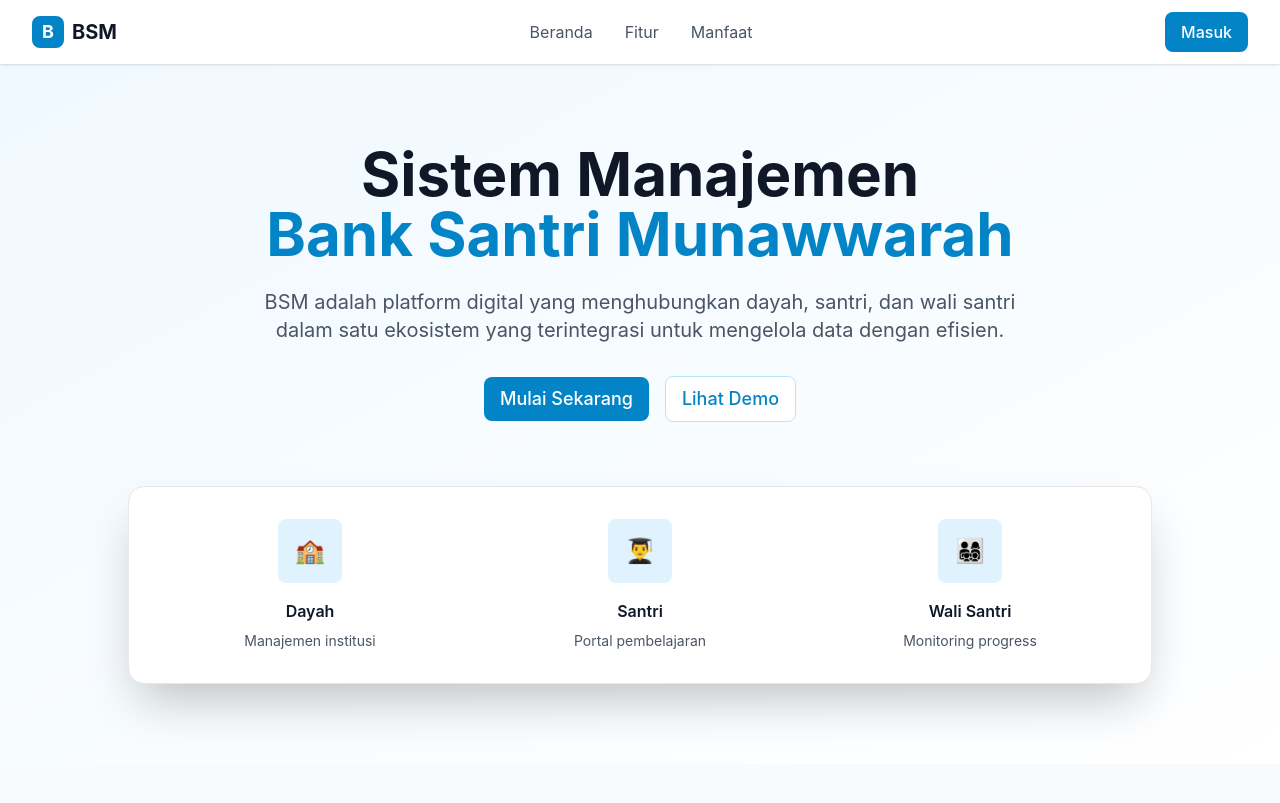
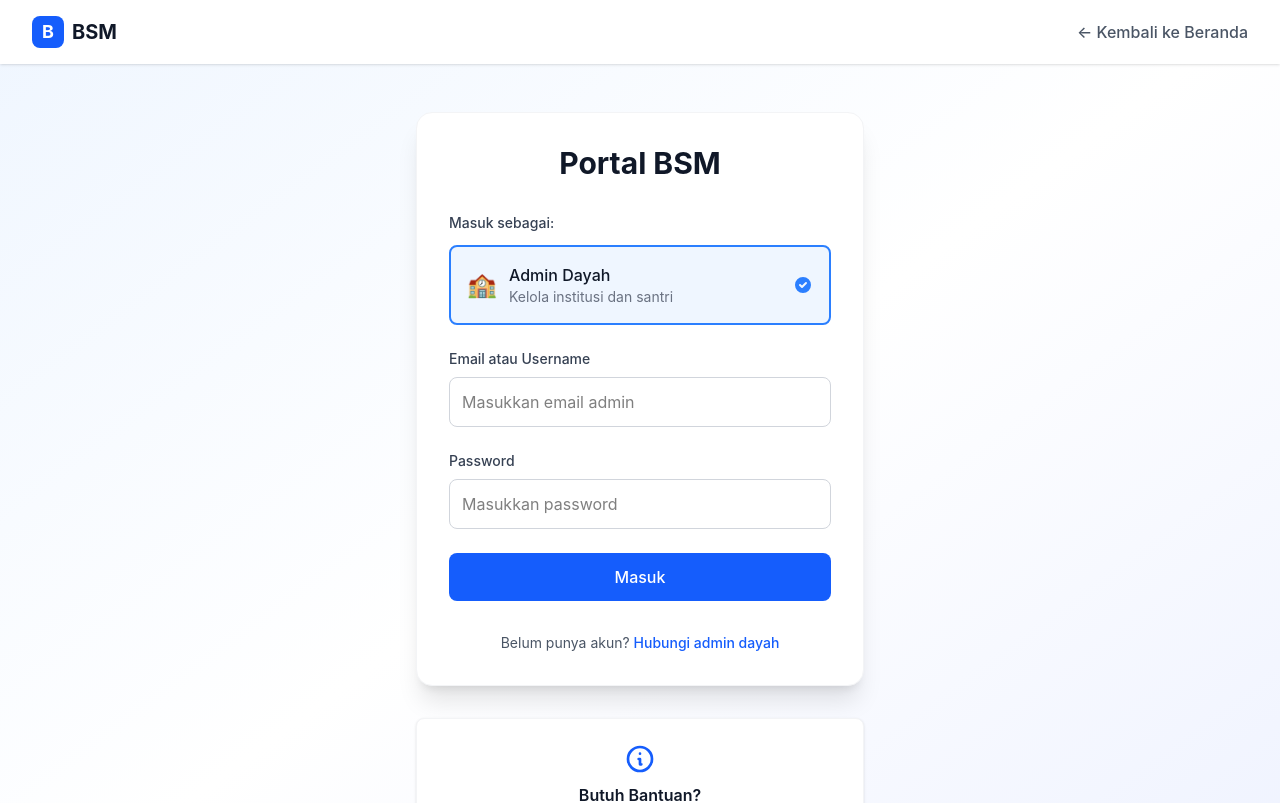
Before and after one commit to wahid212/bsm, a React (Vite) app: page /bsm-landing-page/login in a window 1280 px wide. Shown: the top 803 px of the page. Built offline with nearby package versions, Linux system fonts and the light colour scheme.

Commit message:
login page

```diff
--- a/components/Header.tsx
+++ b/components/Header.tsx
@@ -1,4 +1,5 @@
 import React from 'react';
+import { Link } from 'react-router-dom';
 
 const Header: React.FC = () => {
   return (
@@ -31,9 +32,12 @@ const Header: React.FC = () => {
 
           {/* Login Button */}
           <div className="flex items-center space-x-4">
-            <button className="btn-primary">
+            <Link
+              to="/login"
+              className="bg-blue-600 hover:bg-blue-700 text-white font-medium py-2 px-4 rounded-lg transition-colors duration-200"
+            >
               Masuk
-            </button>
+            </Link>
           </div>
         </div>
       </div>
--- a/package.json
+++ b/package.json
@@ -11,13 +11,15 @@
   },
   "dependencies": {
     "react": "^19.1.0",
-    "react-dom": "^19.1.0"
+    "react-dom": "^19.1.0",
+    "react-router-dom": "^7.6.3"
   },
   "devDependencies": {
     "@eslint/js": "^9.29.0",
     "@tailwindcss/vite": "^4.1.11",
     "@types/react": "^19.1.8",
     "@types/react-dom": "^19.1.6",
+    "@types/react-router-dom": "^5.3.3",
     "@vitejs/plugin-react": "^4.5.2",
     "autoprefixer": "^10.4.21",
     "eslint": "^9.29.0",
--- a/src/App.tsx
+++ b/src/App.tsx
@@ -1,18 +1,16 @@
-import Header from "../components/Header";
-import Hero from "../components/Hero";
-import Features from "../components/Features";
-import Footer from "../components/Footer";
-import Benefits from "../components/Benefits";
+
+import { BrowserRouter as Router, Routes, Route } from 'react-router-dom';
+import LandingPage from './pages/LandingPage';
+import LoginPage from './pages/LoginPage';
 
 function App() {
   return (
-    <div className="min-h-screen bg-white">
-      <Header />
-      <Hero />
-      <Features />
-      <Benefits />
-      <Footer />
-    </div>
+    <Router basename="/bsm-landing-page">
+      <Routes>
+        <Route path="/" element={<LandingPage />} />
+        <Route path="/login" element={<LoginPage />} />
+      </Routes>
+    </Router>
   );
 }
 
--- /dev/null
+++ b/src/pages/LandingPage.tsx
@@ -0,0 +1,20 @@
+import React from 'react';
+import Hero from '../../components/Hero';
+import Features from '../../components/Features';
+import Benefits from '../../components/Benefits';
+import Footer from '../../components/Footer';
+import Header from '../../components/Header';
+
+const LandingPage: React.FC = () => {
+  return (
+    <div className="min-h-screen bg-white">
+      <Header />
+      <Hero />
+      <Features />
+      <Benefits />
+      <Footer />
+    </div>
+  );
+};
+
+export default LandingPage;
--- /dev/null
+++ b/src/pages/LoginPage.tsx
@@ -0,0 +1,227 @@
+import React, { useState } from 'react';
+import { Link } from 'react-router-dom';
+
+const LoginPage: React.FC = () => {
+  const [userType, setUserType] = useState<'dayah' | 'santri' | 'wali'>('dayah');
+  const [formData, setFormData] = useState({
+    email: '',
+    password: '',
+    rememberMe: false
+  });
+
+  const handleInputChange = (e: React.ChangeEvent<HTMLInputElement>) => {
+    const { name, value, type, checked } = e.target;
+    setFormData(prev => ({
+      ...prev,
+      [name]: type === 'checkbox' ? checked : value
+    }));
+  };
+
+  const handleSubmit = (e: React.FormEvent) => {
+    e.preventDefault();
+    // Implementasi login logic di sini
+  };
+
+  const userTypes = [
+    {
+      id: 'dayah',
+      label: 'Admin Dayah',
+      icon: '🏫',
+      description: 'Kelola institusi dan santri'
+    },
+    // {
+    //   id: 'santri',
+    //   label: 'Santri',
+    //   icon: '👨‍🎓',
+    //   description: 'Akses portal pembelajaran'
+    // },
+    // {
+    //   id: 'wali',
+    //   label: 'Wali Santri',
+    //   icon: '👨‍👩‍👧‍👦',
+    //   description: 'Monitor progress anak'
+    // }
+  ];
+
+  return (
+    <div className="min-h-screen bg-gradient-to-br from-blue-50 via-white to-indigo-50">
+      {/* Header */}
+      <header className="bg-white shadow-sm">
+        <div className="max-w-7xl mx-auto px-4 sm:px-6 lg:px-8">
+          <div className="flex justify-between items-center h-16">
+            <Link to="/" className="flex items-center space-x-2">
+              <div className="w-8 h-8 bg-blue-600 rounded-lg flex items-center justify-center">
+                <span className="text-white font-bold text-lg">B</span>
+              </div>
+              <span className="text-xl font-bold text-gray-900">BSM</span>
+            </Link>
+
+            <Link
+              to="/"
+              className="text-gray-600 hover:text-blue-600 transition-colors font-medium"
+            >
+              ← Kembali ke Beranda
+            </Link>
+          </div>
+        </div>
+      </header>
+
+      {/* Main Content */}
+      <div className="flex items-center justify-center px-4 sm:px-6 lg:px-8 py-12">
+        <div className="max-w-md w-full space-y-8">
+
+          {/* Login Card */}
+          <div className="bg-white rounded-2xl shadow-xl p-8 border border-gray-100">
+            {/* Title */}
+            <div className="text-center mb-8">
+              <h2 className="text-3xl font-bold text-gray-900 mb-2">
+                Portal BSM
+              </h2>
+              {/* <p className="text-gray-600">
+                Pilih tipe pengguna dan masuk ke akun Anda
+              </p> */}
+            </div>
+
+            {/* User Type Selection */}
+            <div className="mb-6">
+              <label className="block text-sm font-medium text-gray-700 mb-3">
+                Masuk sebagai:
+              </label>
+              <div className="grid grid-cols-1 gap-3">
+                {userTypes.map((type) => (
+                  <label
+                    key={type.id}
+                    className={`flex items-center p-4 border-2 rounded-lg cursor-pointer transition-all ${
+                      userType === type.id
+                        ? 'border-blue-500 bg-blue-50'
+                        : 'border-gray-200 hover:border-gray-300'
+                    }`}
+                  >
+                    <input
+                      type="radio"
+                      name="userType"
+                      value={type.id}
+                      checked={userType === type.id}
+                      onChange={(e) => setUserType(e.target.value as any)}
+                      className="sr-only"
+                    />
+                    <div className="flex items-center flex-1">
+                      <span className="text-2xl mr-3">{type.icon}</span>
+                      <div>
+                        <div className="font-medium text-gray-900">{type.label}</div>
+                        <div className="text-sm text-gray-500">{type.description}</div>
+                      </div>
+                    </div>
+                    {userType === type.id && (
+                      <div className="text-blue-500">
+                        <svg className="w-5 h-5" fill="currentColor" viewBox="0 0 20 20">
+                          <path fillRule="evenodd" d="M10 18a8 8 0 100-16 8 8 0 000 16zm3.707-9.293a1 1 0 00-1.414-1.414L9 10.586 7.707 9.293a1 1 0 00-1.414 1.414l2 2a1 1 0 001.414 0l4-4z" clipRule="evenodd" />
+                        </svg>
+                      </div>
+                    )}
+                  </label>
+                ))}
+              </div>
+            </div>
+
+            {/* Login Form */}
+            <form onSubmit={handleSubmit} className="space-y-6">
+              {/* Email */}
+              <div>
+                <label htmlFor="email" className="block text-sm font-medium text-gray-700 mb-2">
+                  Email atau Username
+                </label>
+                <input
+                  id="email"
+                  name="email"
+                  type="email"
+                  required
+                  value={formData.email}
+                  onChange={handleInputChange}
+                  className="w-full px-3 py-3 border border-gray-300 rounded-lg focus:outline-none focus:ring-2 focus:ring-blue-500 focus:border-transparent transition-colors"
+                  placeholder={`Masukkan email ${userType === 'dayah' ? 'admin' : userType === 'santri' ? 'santri' : 'wali santri'}`}
+                />
+              </div>
+
+              {/* Password */}
+              <div>
+                <label htmlFor="password" className="block text-sm font-medium text-gray-700 mb-2">
+                  Password
+                </label>
+                <input
+                  id="password"
+                  name="password"
+                  type="password"
+                  required
+                  value={formData.password}
+                  onChange={handleInputChange}
+                  className="w-full px-3 py-3 border border-gray-300 rounded-lg focus:outline-none focus:ring-2 focus:ring-blue-500 focus:border-transparent transition-colors"
+                  placeholder="Masukkan password"
+                />
+              </div>
+
+              {/* Remember Me & Forgot Password */}
+              {/* <div className="flex items-center justify-between">
+                <label className="flex items-center">
+                  <input
+                    name="rememberMe"
+                    type="checkbox"
+                    checked={formData.rememberMe}
+                    onChange={handleInputChange}
+                    className="h-4 w-4 text-blue-600 focus:ring-blue-500 border-gray-300 rounded"
+                  />
+                  <span className="ml-2 text-sm text-gray-700">Ingat saya</span>
+                </label>
+
+                <a href="#" className="text-sm text-blue-600 hover:text-blue-500 transition-colors">
+                  Lupa password?
+                </a>
+              </div> */}
+
+              {/* Submit Button */}
+              <button
+                type="submit"
+                className="w-full bg-blue-600 hover:bg-blue-700 text-white font-medium py-3 px-4 rounded-lg transition-colors duration-200 focus:outline-none focus:ring-2 focus:ring-blue-500 focus:ring-offset-2"
+              >
+                Masuk
+              </button>
+            </form>
+
+            {/* Footer */}
+            <div className="mt-8 text-center">
+              <p className="text-sm text-gray-600">
+                Belum punya akun?{' '}
+                <a href="#" className="text-blue-600 hover:text-blue-500 font-medium transition-colors">
+                  Hubungi admin dayah
+                </a>
+              </p>
+            </div>
+          </div>
+
+          {/* Info Card */}
+          <div className="bg-white rounded-lg shadow-sm p-6 border border-gray-100">
+            <div className="text-center">
+              <div className="text-blue-600 mb-2">
+                <svg className="w-8 h-8 mx-auto" fill="none" stroke="currentColor" viewBox="0 0 24 24">
+                  <path strokeLinecap="round" strokeLinejoin="round" strokeWidth={2} d="M13 16h-1v-4h-1m1-4h.01M21 12a9 9 0 11-18 0 9 9 0 0118 0z" />
+                </svg>
+              </div>
+              <h3 className="font-semibold text-gray-900 mb-1">Butuh Bantuan?</h3>
+              <p className="text-sm text-gray-600 mb-3">
+                Jika mengalami kesulitan login, hubungi tim support kami.
+              </p>
+              <a
+                href="#"
+                className="text-sm text-blue-600 hover:text-blue-500 font-medium transition-colors"
+              >
+                Hubungi Support →
+              </a>
+            </div>
+          </div>
+        </div>
+      </div>
+    </div>
+  );
+};
+
+export default LoginPage;
```
Also changed, not shown: 6 other files (tests, documents, lock files or other folders).
